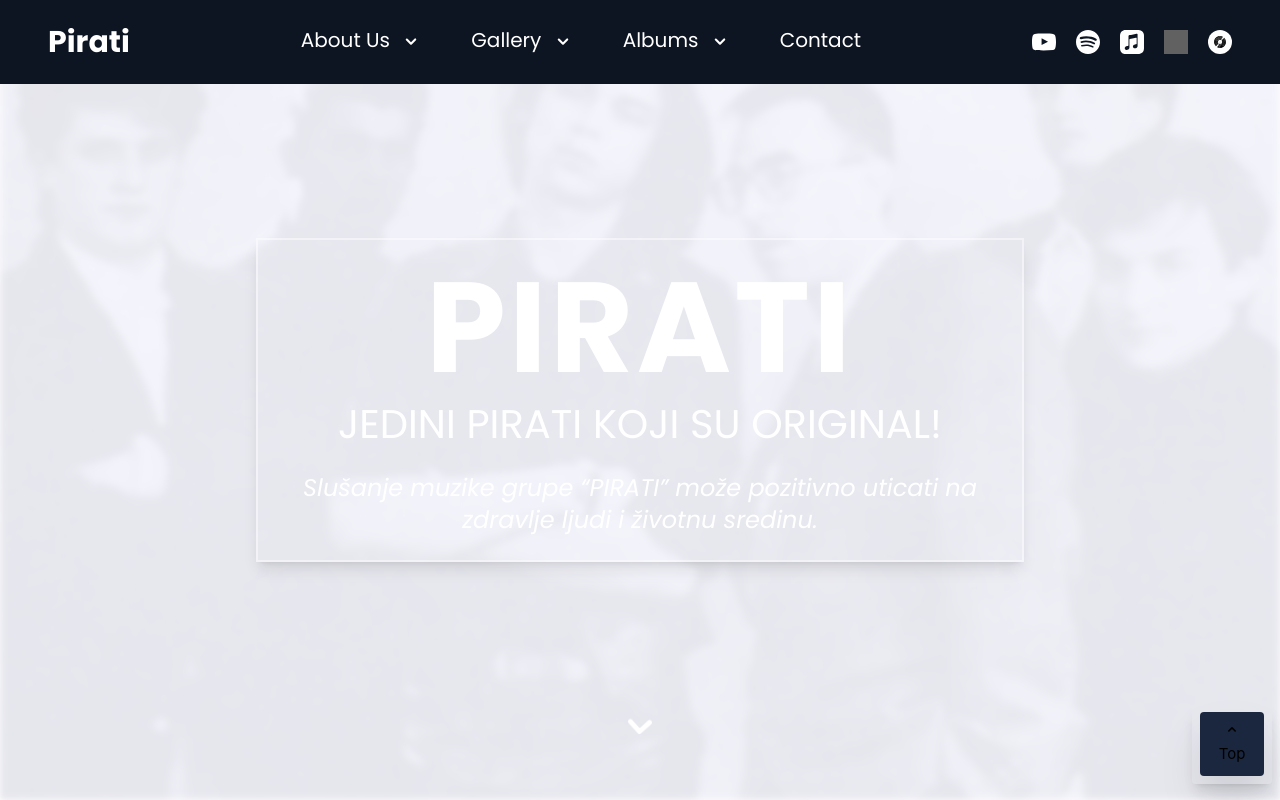
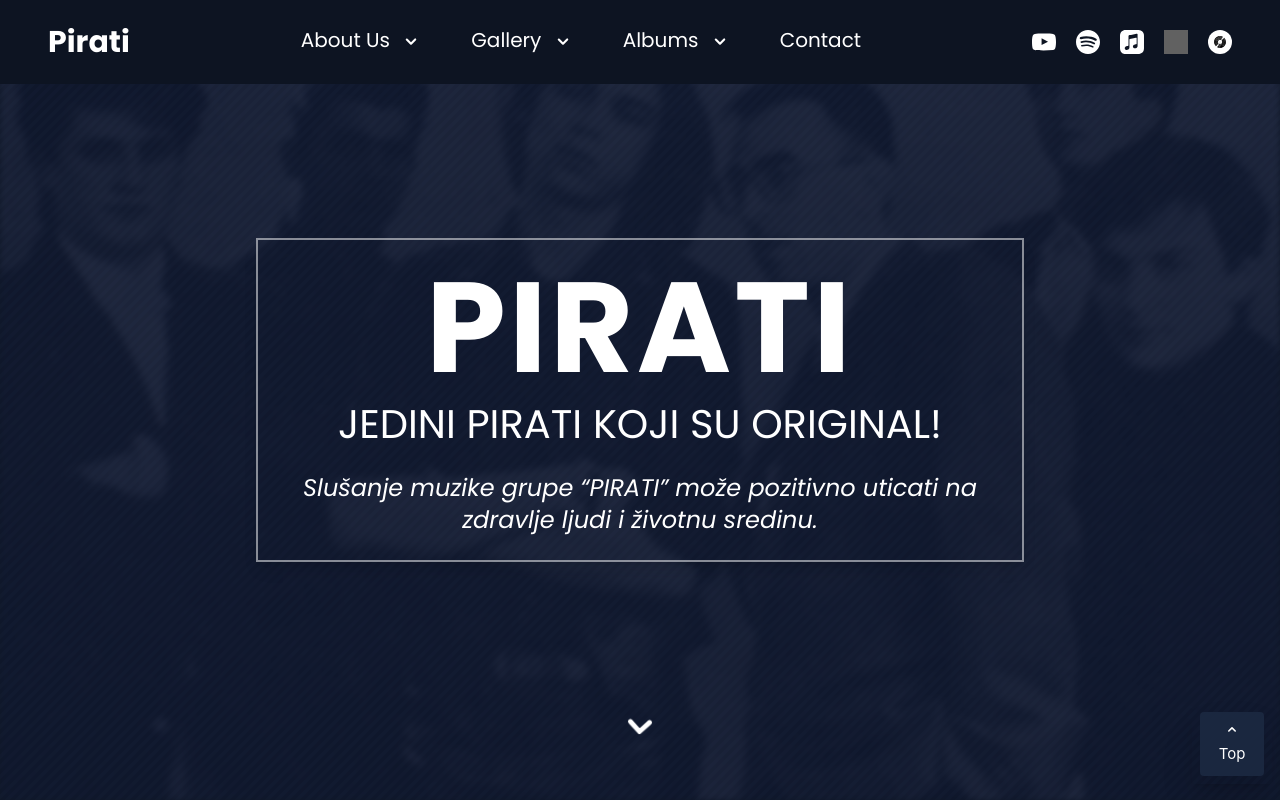
Before and after one commit to MCCN-DEV/pirati-webpage, a Vue app: page / in a window 1280 px wide. Shown: the top 800 px of the page. Built offline with nearby package versions, Linux system fonts and the light colour scheme; grey boxes are pictures that could not be loaded.

Commit message:
Light/Dark theme fix?

```diff
--- a/src/assets/base.css
+++ b/src/assets/base.css
@@ -19,9 +19,9 @@
   --section-gap: 160px;
 }
 
-@media (prefers-color-scheme: light) {
+@media (prefers-color-scheme: dark) {
   :root {
-    --color-background: var(--vt-c-white);
+    /* --color-background: var(--vt-c-white);
     --color-background-soft: var(--vt-c-white-soft);
     --color-background-mute: var(--vt-c-white-mute);
 
@@ -29,7 +29,7 @@
     --color-border-hover: var(--vt-c-divider-light-1);
 
     --color-heading: var(--vt-c-text-light-1);
-    --color-text: var(--vt-c-text-light-1);
+    --color-text: var(--vt-c-text-light-1); */
     --color-highlight: #d5472c;
   }
 }
```
